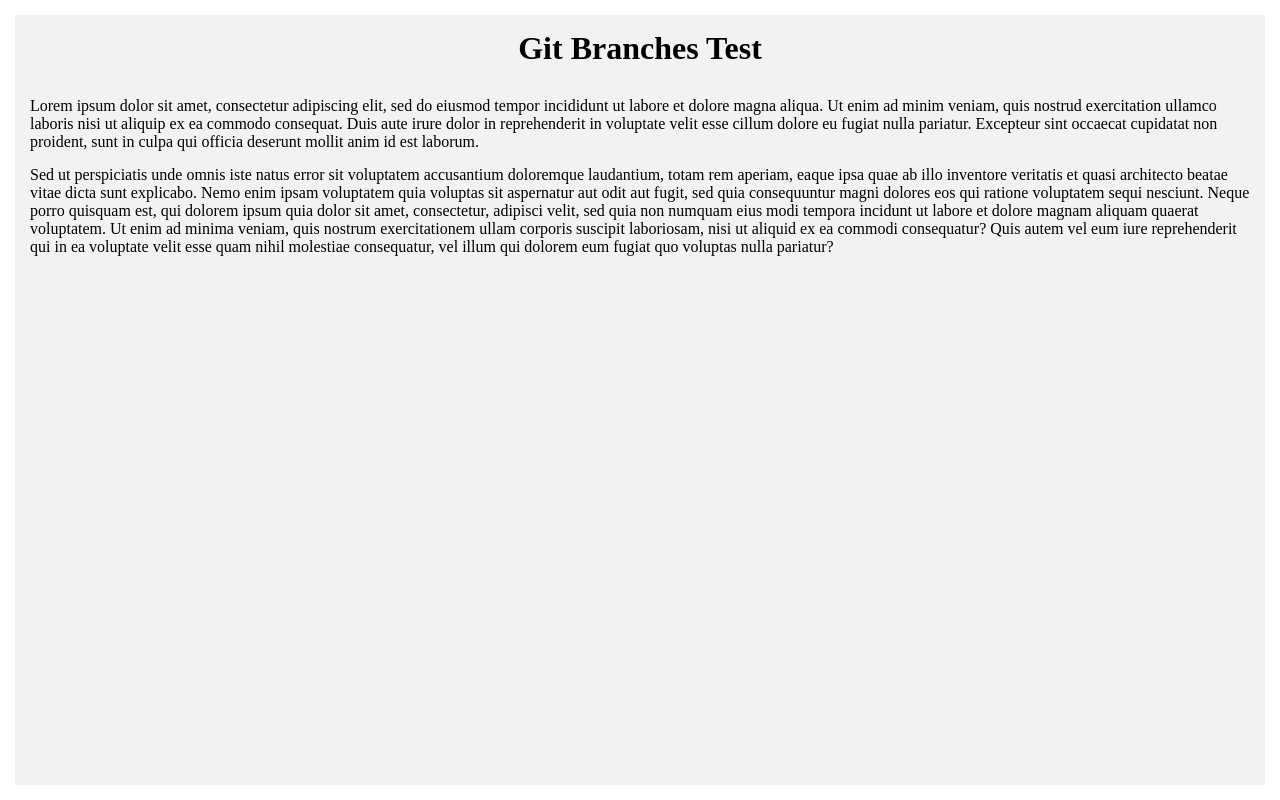
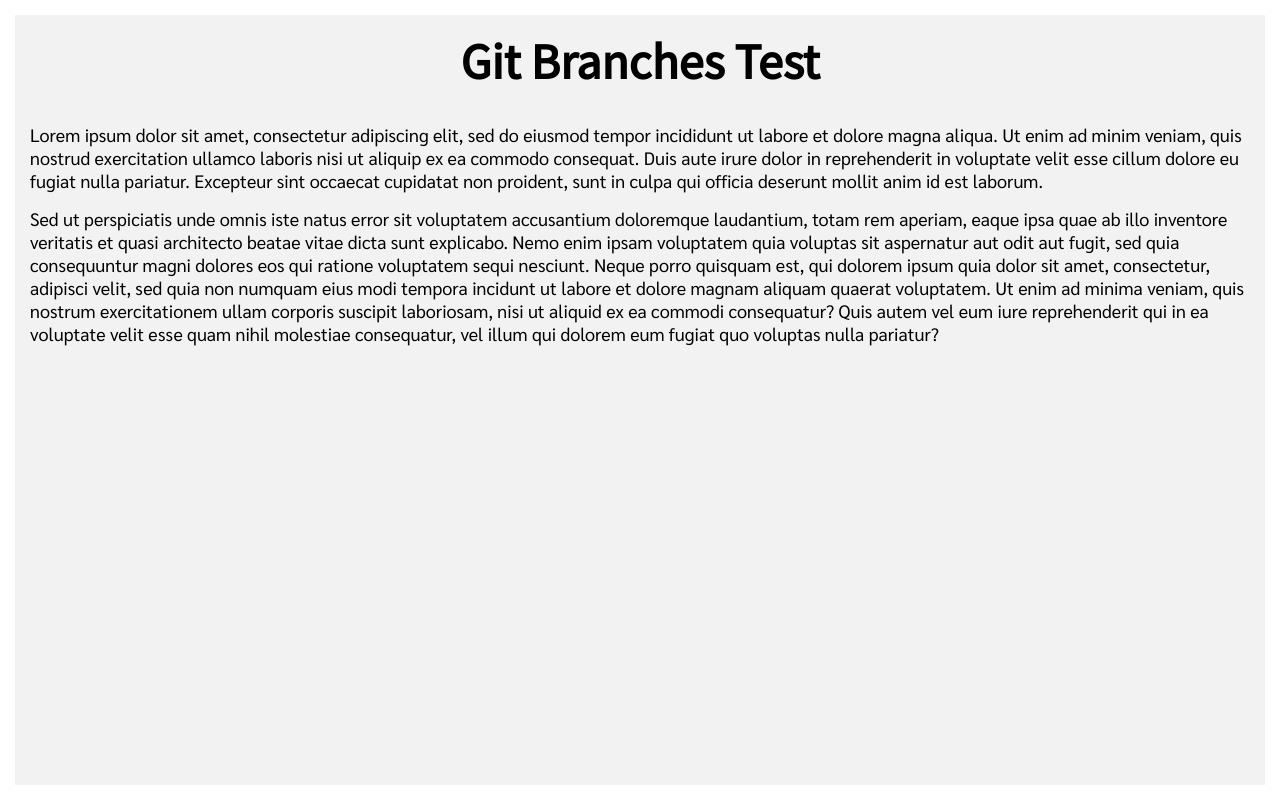
Before and after one commit to alanespinet/git-fetch-and-branches, a plain HTML site: page index.html in a window 1280 px wide. Drawn offline with Linux system fonts and the light colour scheme.

Commit message:
Google Fonts Added

```diff
--- a/index.html
+++ b/index.html
@@ -7,6 +7,7 @@
 
   <title>Git Branches</title>
 
+  <link href="https://fonts.googleapis.com/css?family=Sarabun|Source+Sans+Pro" rel="stylesheet">
   <link rel="stylesheet" href="styles.css" />
 </head>
 <body>
--- a/styles.css
+++ b/styles.css
@@ -4,12 +4,16 @@
   padding: 0;
 }
 
-h1, p {
+h1 {
   padding: 15px;
+  font-family: 'Source Sans Pro', sans-serif;
+  font-size: 50px;
 }
 
 p {
-  padding-bottom: 0;
+  padding: 15px 15px 0 15px;
+  font-family: 'Sarabun', sans-serif;
+  font-size: 18px;
 }
 
 .content {
```
